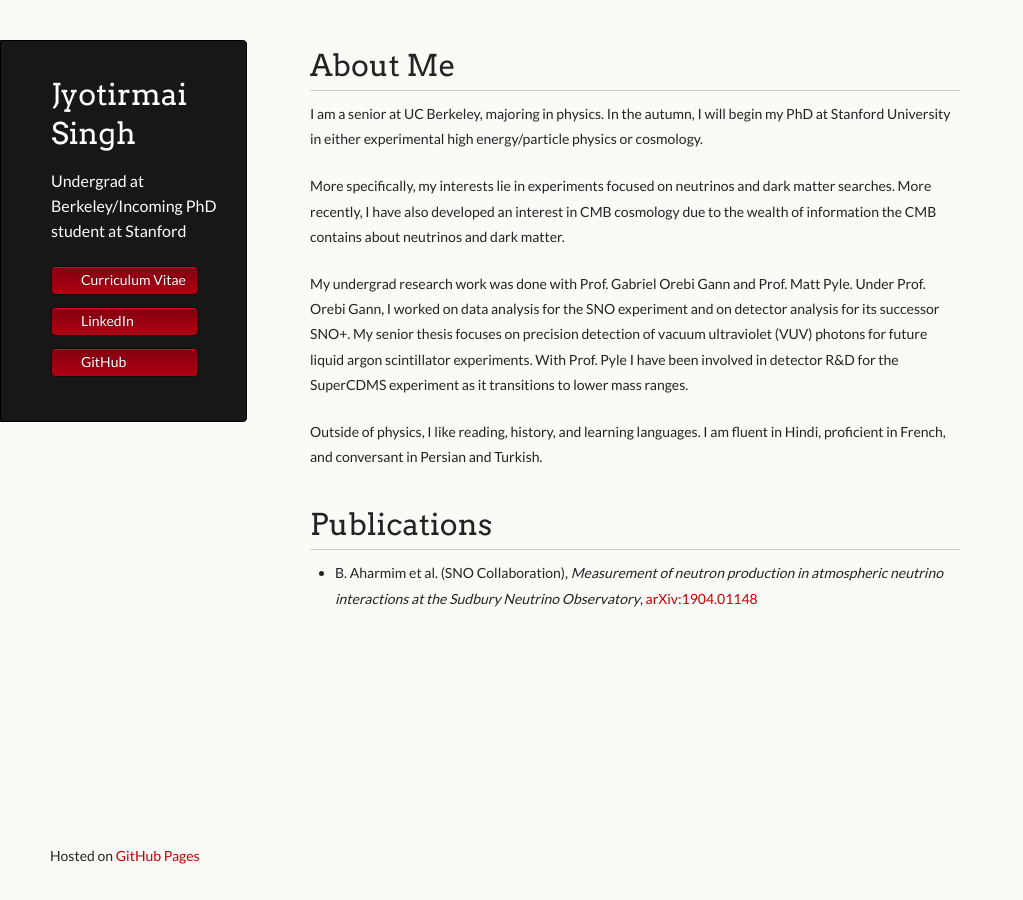
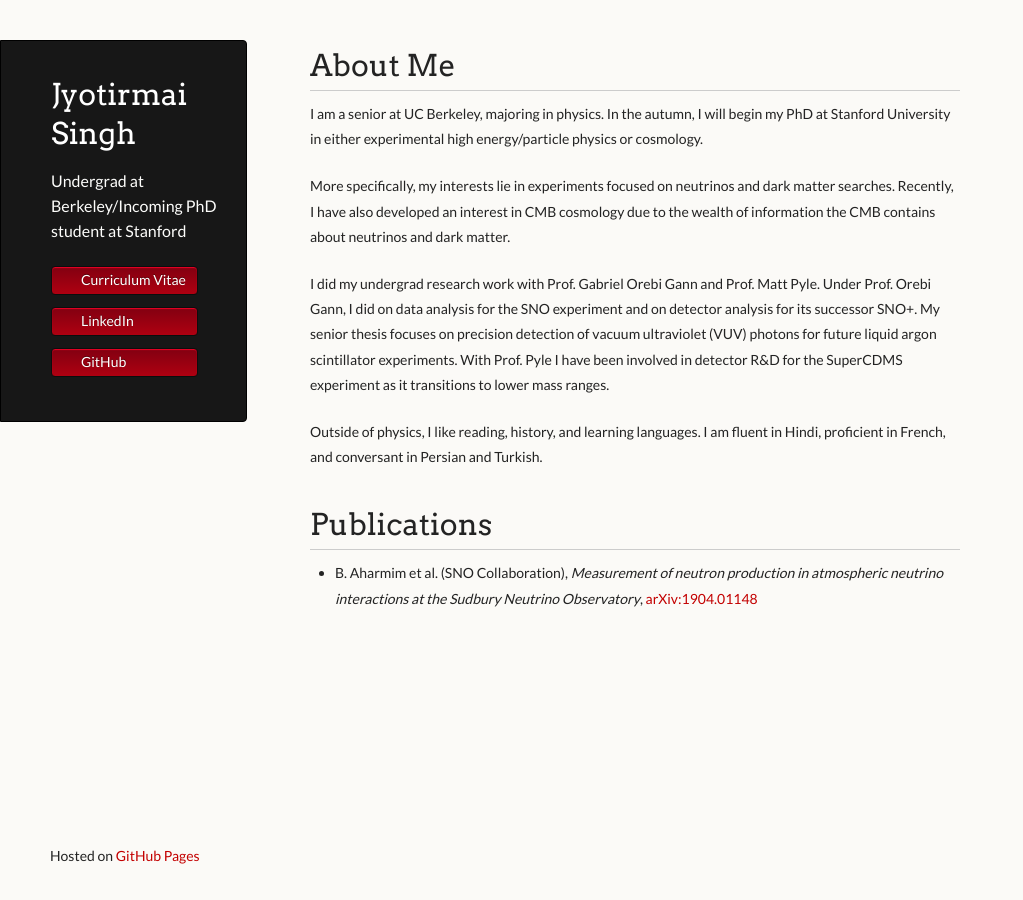
Before and after one commit to joe-singh/joe-singh.github.io, a Jekyll site: the page built from index.md, in a window 1280 px wide. Shown: the whole page, without its empty margins (0-1023 px from the left). Built offline with Jekyll 4.4.1, drawn with Linux system fonts in a browser that asks for light colours.

Commit message:
Fix wording

```diff
--- a/index.md
+++ b/index.md
@@ -15,10 +15,10 @@ There should be whitespace between paragraphs. We recommend including a README,
 I am a senior at UC Berkeley, majoring in physics. In the autumn, I will begin my PhD at Stanford University in either experimental high energy/particle
 physics or cosmology.
 
-More specifically, my interests lie in experiments focused on neutrinos and dark matter searches. More recently, I have also developed an interest in
+More specifically, my interests lie in experiments focused on neutrinos and dark matter searches. Recently, I have also developed an interest in
 CMB cosmology due to the wealth of information the CMB contains about neutrinos and dark matter.
 
-My undergrad research work was done with Prof. Gabriel Orebi Gann and Prof. Matt Pyle. Under Prof. Orebi Gann, I worked on data analysis for the SNO
+I did my undergrad research work with Prof. Gabriel Orebi Gann and Prof. Matt Pyle. Under Prof. Orebi Gann, I did on data analysis for the SNO
 experiment and on detector analysis for its successor SNO+. My senior thesis focuses on precision detection of vacuum ultraviolet (VUV) photons for
 future liquid argon scintillator experiments. With Prof. Pyle I have been involved in detector R&D for the SuperCDMS experiment as it transitions to
 lower mass ranges.
```
